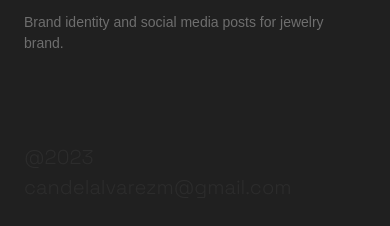
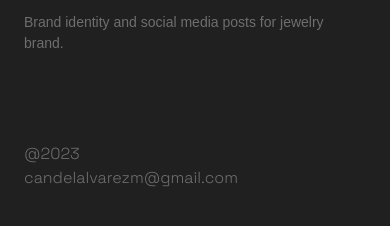
Before and after one commit to Candelalvarezm/Portfolio-39385, a website: page pages/works.html in a window 390 px wide. Shown: the part 2247-2473 px from the top of the page. Drawn offline with nearby package versions, Linux system fonts and the light colour scheme; a web font is replaced by a local one.

Commit message:
cambie el color del footer y el tamaño en 425px

```diff
--- a/scss/layout/_footer.scss
+++ b/scss/layout/_footer.scss
@@ -1,4 +1,4 @@
 footer{
     margin: 60px 0px;
-    @include text ($font-space, none, normal, 20px, $dark-gray)
+    @include text ($font-space, none, normal, 20px, $light-gray);
 }
--- a/scss/layout/mediaquerries/_media-425.scss
+++ b/scss/layout/mediaquerries/_media-425.scss
@@ -168,4 +168,8 @@
     @include pm(0px,40px 0px 0px 0px);
     margin-left: 0px;
 }
+
+footer{
+    @include text ($font-space, none, normal, 16px, $light-gray);
 }
+}
```
Also changed, not shown: css/style.css, 1 other file.
